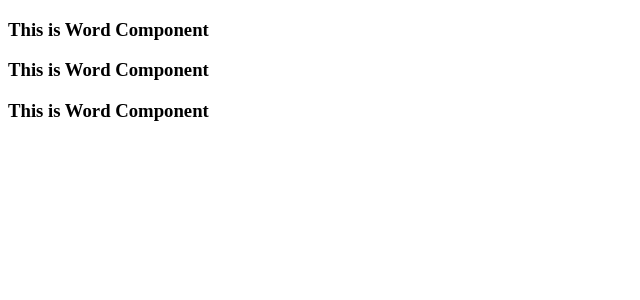
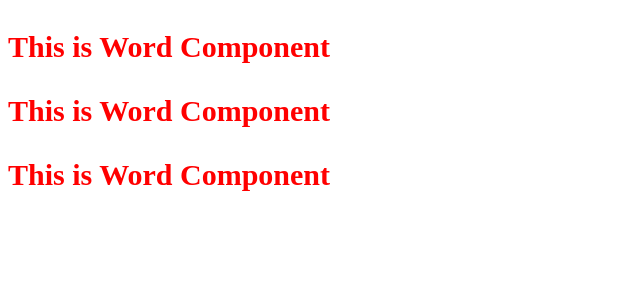
Before and after one commit to TruongNguyen1203/Learn-Angular-4-KP, an Angular app: page / in a window 1280 px wide. Shown: the top 300 px of the page, without its empty margins (0-640 px from the left). Built offline with nearby package versions, Linux system fonts and the light colour scheme.

Commit message:
Bai 5 : Component decorators

```diff
--- /dev/null
+++ b/src/app/word.component.css
@@ -0,0 +1,4 @@
+h3 {
+  color: red;
+  font-size: 30px;
+}
--- /dev/null
+++ b/src/app/word.component.html
@@ -0,0 +1 @@
+<h3>This is Word Component</h3>
--- a/src/app/word.component.ts
+++ b/src/app/word.component.ts
@@ -3,8 +3,9 @@ import {Component} from '@angular/core'; //import component tu angular core
 
 //cung cap thong tin quan trong cho angular biet component nay la gi
 @Component({
-  template : '<h3>This is Word Component</h3>',
-  selector: 'app-word'
+  templateUrl : './word.component.html',
+  selector: 'app-word',
+  styleUrls: ['./word.component.css']
 })
 
 export class WordComponent{}
```
